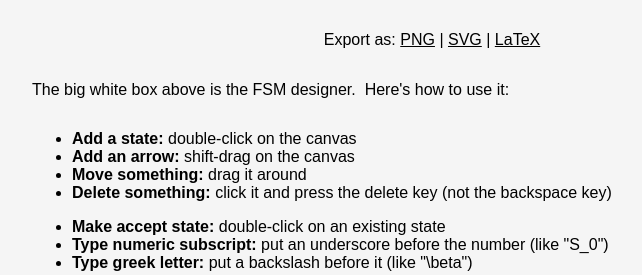
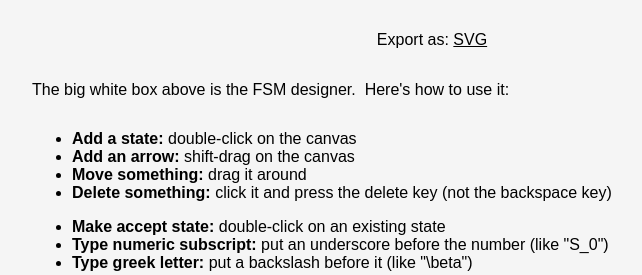
Before and after one commit to jkallini/Stateful, a Flask app: page /editor in a window 1280 px wide. Shown: the part 660-935 px from the top of the page, without its empty margins (208-850 px from the left). Run offline with Flask 2, Linux system fonts and the light colour scheme.

Commit message:
Remove other buttons

```diff
--- a/templates/editor.html
+++ b/templates/editor.html
@@ -120,7 +120,7 @@
 </canvas>
 
 <div>
-    <p class="center">Export as: <a href="javascript:saveAsPNG()">PNG</a> | <a href="javascript:saveAsSVG()">SVG</a> | <a href="javascript:saveAsLaTeX()">LaTeX</a></p>
+    <p class="center">Export as: <a href="javascript:saveAsSVG()">SVG</a></p>
     <textarea id="output"></textarea>
     <p>The big white box above is the FSM designer.&nbsp; Here's how to use it:</p>
     <ul>
```
